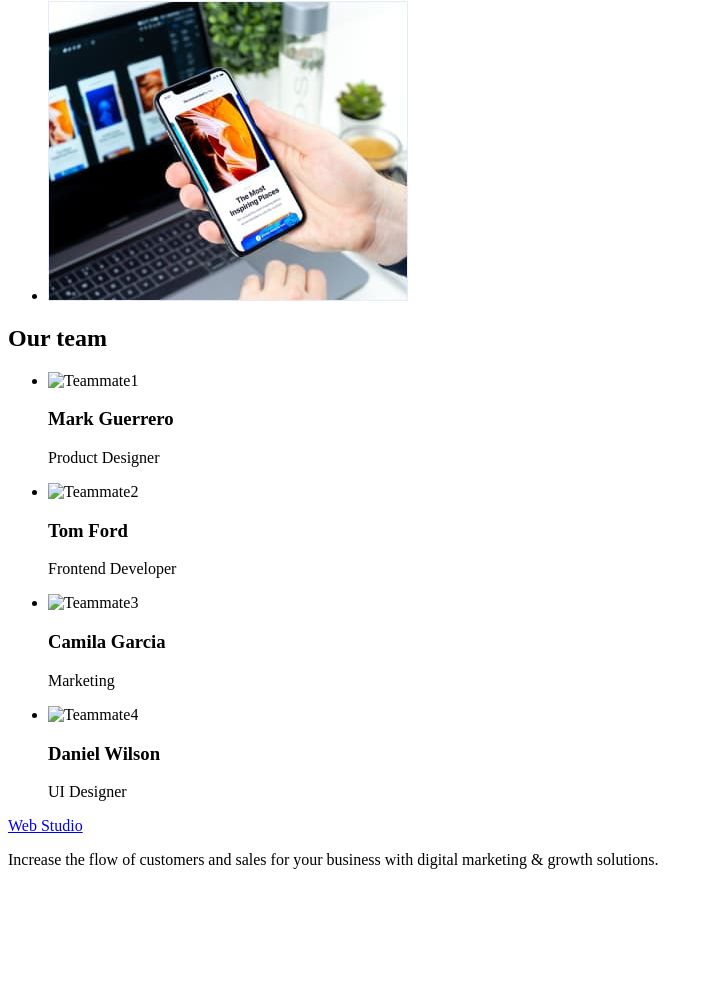
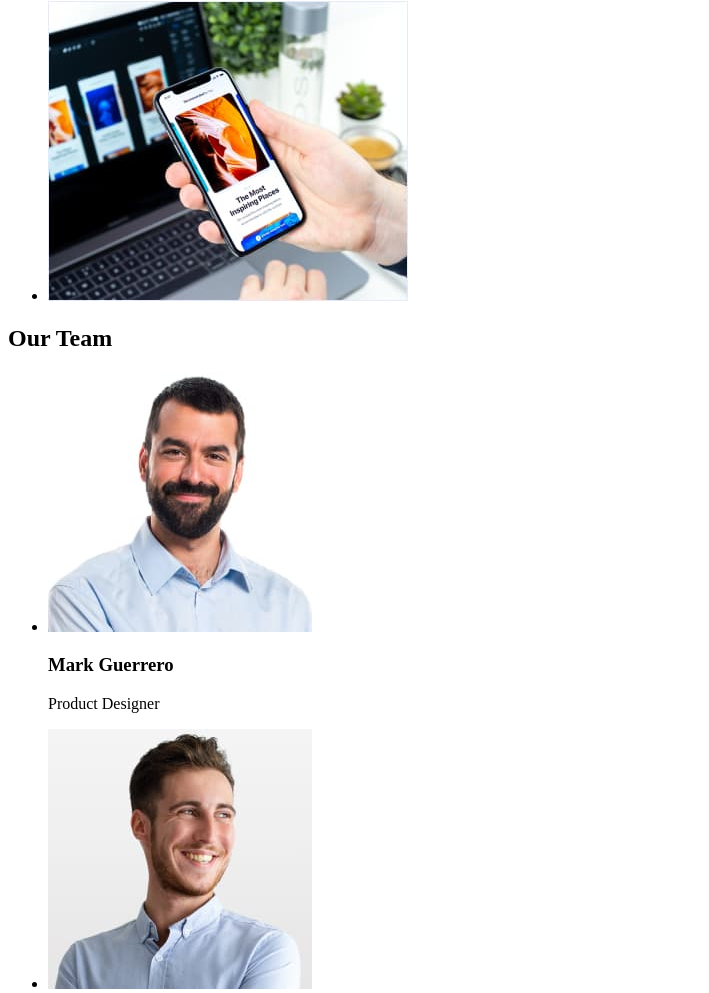
Before and after one commit to EwpatyiKolowrat/goit-markup-hw-06, a plain HTML site: page index.html in a window 1280 px wide. Shown: the part 1227-2220 px from the top of the page, without its empty margins (0-709 px from the left). Before the commit the page ends 2112 px from the top, so only its background shows below. Drawn offline with Linux system fonts and the light colour scheme; files whose address does not match are found by name.

Commit message:
Update index.html

```diff
--- a/index.html
+++ b/index.html
@@ -72,25 +72,25 @@
 </section>
 
 <section>
-    <h2>Our team</h2>
+    <h2>Our Team</h2>
     <ul>
         <li>
-            <img src=".images/img-3.jpg" alt="Teammate1" width="264">
+            <img src="images/img-3.jpg" alt="Teammate1" width="264">
             <h3>Mark Guerrero</h3>
             <p>Product Designer</p>
         </li>
         <li>
-            <img src=".images/img-2.jpg" alt="Teammate2" width="264">
+            <img src="images/img-2.jpg" alt="Teammate2" width="264">
             <h3>Tom Ford</h3>
             <p>Frontend Developer</p>
     </li>
         <li>
-            <img src=".images/img-1.jpg" alt="Teammate3" width="264">
+            <img src="images/img-1.jpg" alt="Teammate3" width="264">
             <h3>Camila Garcia</h3>
             <p>Marketing</p>
         </li>
         <li>
-            <img src=".images/img.jpg" alt="Teammate4" width="264">
+            <img src="images/img.jpg" alt="Teammate4" width="264">
             <h3>Daniel Wilson</h3>
             <p>UI Designer</p>
         </li>
@@ -102,7 +102,7 @@
 </body>
 
 <footer>
-    <a href="./index.html">Web Studio</a>
+    <a href="./index.html">WebStudio</a>
 
     <p>Increase the flow of customers and sales for your business with digital marketing & growth solutions.</p>
 </footer>
```
